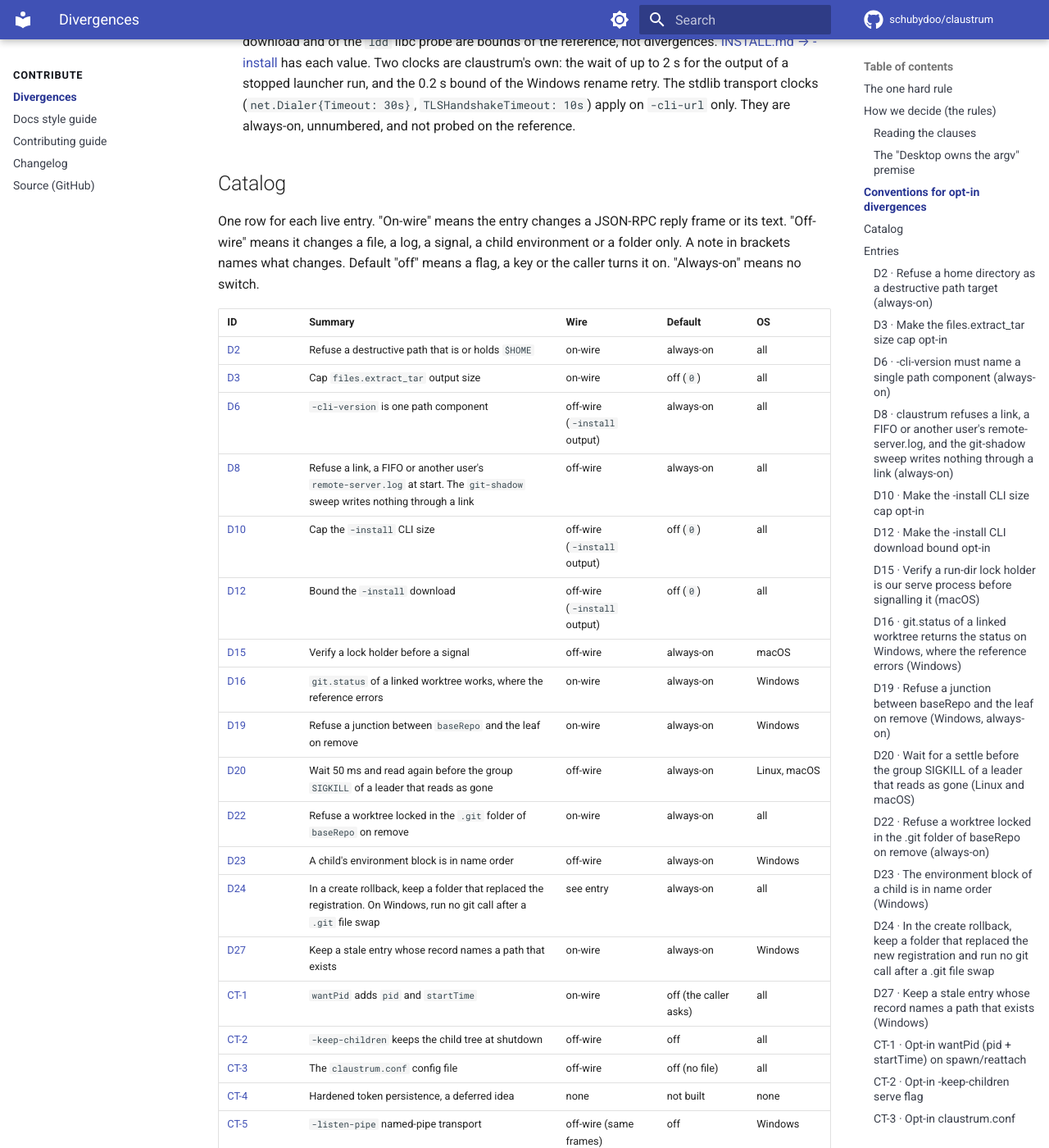
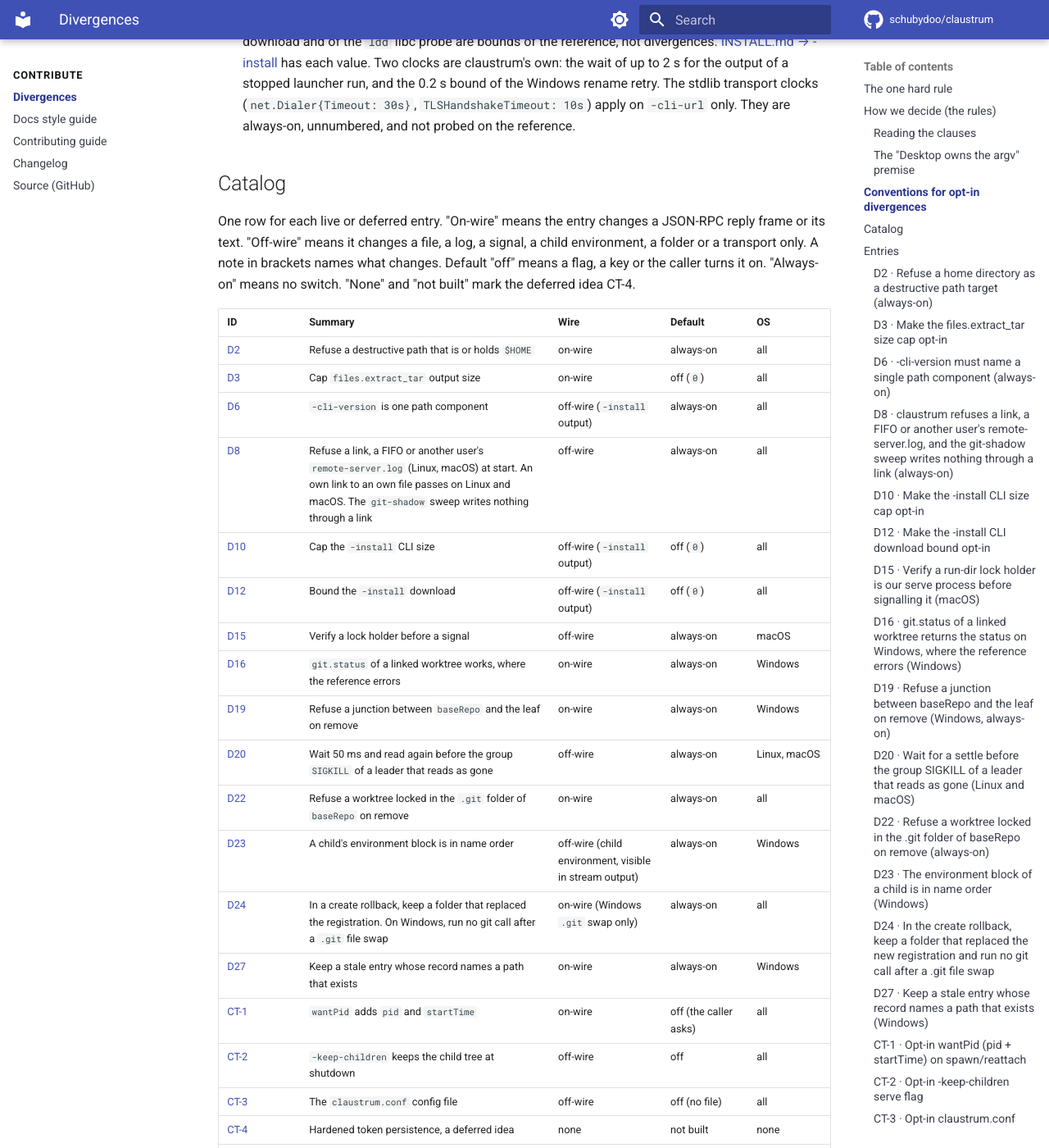
Before and after one commit to schubydoo/claustrum, an MkDocs documentation site: the page built from docs/DIVERGENCES.md, in a window 1280 px wide and 1400 px high, scrolled down 2522 px. Shown: the whole window at 82% size. Built offline with MkDocs 1.6.1 and Material for MkDocs 9.7.7, drawn with Linux system fonts in a browser that asks for light colours; comment, search, counter and statistics services are not loaded; some of the changed text lies outside the part shown.

Commit message:
docs: fix the wire classes and CT labels of the divergence catalog
Co-Authored-By: Claude Opus 5.5 <noreply@anthropic.com>

```diff
--- a/docs/DIVERGENCES.md
+++ b/docs/DIVERGENCES.md
@@ -120,17 +120,18 @@ These hold for each opt-in entry:
 
 ## Catalog
 
-One row for each live entry. "On-wire" means the entry changes a JSON-RPC reply
-frame or its text. "Off-wire" means it changes a file, a log, a signal, a child
-environment or a folder only. A note in brackets names what changes. Default "off" means a flag, a
-key or the caller turns it on. "Always-on" means no switch.
+One row for each live or deferred entry. "On-wire" means the entry changes a
+JSON-RPC reply frame or its text. "Off-wire" means it changes a file, a log, a
+signal, a child environment, a folder or a transport only. A note in brackets
+names what changes. Default "off" means a flag, a key or the caller turns it on.
+"Always-on" means no switch. "None" and "not built" mark the deferred idea CT-4.
 
 | ID | Summary | Wire | Default | OS |
 |----|---------|------|---------|----|
 | [D2](#d2) | Refuse a destructive path that is or holds `$HOME` | on-wire | always-on | all |
 | [D3](#d3) | Cap `files.extract_tar` output size | on-wire | off (`0`) | all |
 | [D6](#d6) | `-cli-version` is one path component | off-wire (`-install` output) | always-on | all |
-| [D8](#d8) | Refuse a link, a FIFO or another user's `remote-server.log` at start. The `git-shadow` sweep writes nothing through a link | off-wire | always-on | all |
+| [D8](#d8) | Refuse a link, a FIFO or another user's `remote-server.log` (Linux, macOS) at start. An own link to an own file passes on Linux and macOS. The `git-shadow` sweep writes nothing through a link | off-wire | always-on | all |
 | [D10](#d10) | Cap the `-install` CLI size | off-wire (`-install` output) | off (`0`) | all |
 | [D12](#d12) | Bound the `-install` download | off-wire (`-install` output) | off (`0`) | all |
 | [D15](#d15) | Verify a lock holder before a signal | off-wire | always-on | macOS |
@@ -138,8 +139,8 @@ key or the caller turns it on. "Always-on" means no switch.
 | [D19](#d19) | Refuse a junction between `baseRepo` and the leaf on remove | on-wire | always-on | Windows |
 | [D20](#d20) | Wait 50 ms and read again before the group `SIGKILL` of a leader that reads as gone | off-wire | always-on | Linux, macOS |
 | [D22](#d22) | Refuse a worktree locked in the `.git` folder of `baseRepo` on remove | on-wire | always-on | all |
-| [D23](#d23) | A child's environment block is in name order | off-wire | always-on | Windows |
-| [D24](#d24) | In a create rollback, keep a folder that replaced the registration. On Windows, run no git call after a `.git` file swap | see entry | always-on | all |
+| [D23](#d23) | A child's environment block is in name order | off-wire (child environment, visible in stream output) | always-on | Windows |
+| [D24](#d24) | In a create rollback, keep a folder that replaced the registration. On Windows, run no git call after a `.git` file swap | on-wire (Windows `.git` swap only) | always-on | all |
 | [D27](#d27) | Keep a stale entry whose record names a path that exists | on-wire | always-on | Windows |
 | [CT-1](#ct-1) | `wantPid` adds `pid` and `startTime` | on-wire | off (the caller asks) | all |
 | [CT-2](#ct-2) | `-keep-children` keeps the child tree at shutdown | off-wire | off | all |
@@ -675,7 +674,8 @@ have no flag and no key.
     how the client reads it.
 - **Reference.** None stated.
 - **Systems and switch.** All systems. Create the file.
-- **Cost.** None stated.
+- **Cost.** A wrong digit still turns a cap or a deadline on: `10` for `0` on a cap,
+  `10s` for `0s` on the deadline.
 - **Rule.** The opt-in mechanism itself.
 - **Reopen trigger.** None.
 - **Pointers.** `config.go`.
```
Also changed, not shown: other parts of docs/DIVERGENCES.md (+4 -6 lines), 1 other file.
